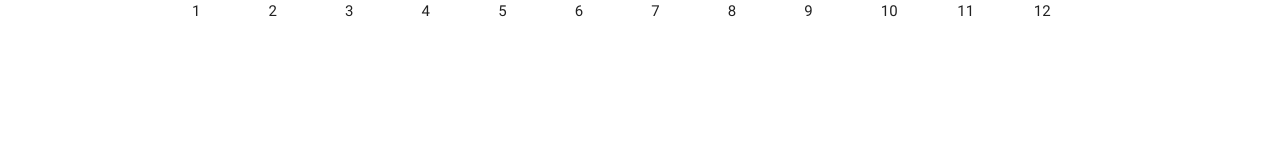
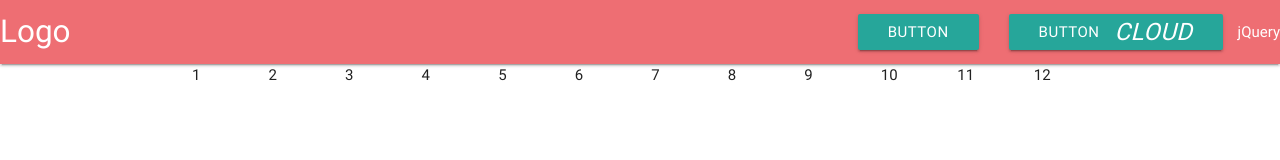
Before and after one commit to AraceliGS/lista-de-contactos, a plain HTML site: page index.html in a window 1280 px wide. Drawn offline with Linux system fonts and the light colour scheme; files whose address does not match are found by name.

Commit message:
añadiendo barra de navegación

```diff
--- a/index.html
+++ b/index.html
@@ -7,6 +7,16 @@
     <link rel="stylesheet" href="css/main.css">
   </head>
   <body>
+    <nav>
+    <div class="nav-wrapper">
+      <a href="#!" class="brand-logo">Logo</a>
+      <ul class="right hide-on-med-and-down">
+        <li><a class="waves-effect waves-light btn">Button</a></li>
+        <li><a class="waves-effect waves-light btn">Button <i class="material-icons right">cloud</i></a></li>
+        <li>jQuery</li>
+      </ul>
+    </div>
+  </nav>
     <div class="container">
       <div class="row">
      <div class="col s1">1</div>
```
